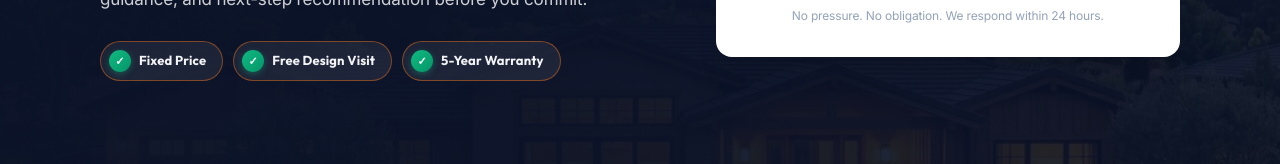
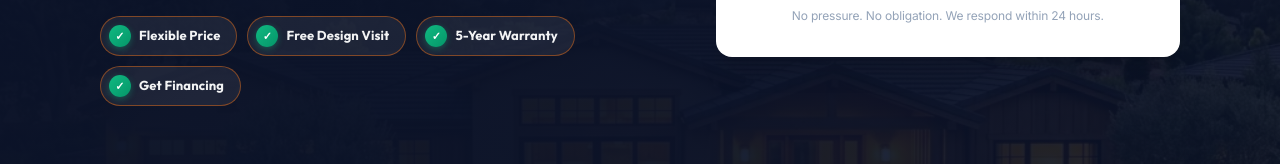
Before and after one commit to nayem-ads/socalremodel-landing, a website: page index.html in a window 1280 px wide. Shown: the part 636-800 px from the top of the page. Drawn offline with Linux system fonts and the light colour scheme.

Commit message:
feat: update trust badges to Flexible Price and add Get Financing

```diff
--- a/index.html
+++ b/index.html
@@ -1483,9 +1483,10 @@
           Planning a kitchen remodel, ADU, garage conversion, home addition, or full renovation? Get a realistic cost range, timeline guidance, and next-step recommendation before you commit.
         </p>
         <div class="hero-trust-pills fade-up delay-3">
-          <div class="trust-pill"><span class="tp-check">&#10003;</span>Fixed Price</div>
+          <div class="trust-pill"><span class="tp-check">&#10003;</span>Flexible Price</div>
           <div class="trust-pill"><span class="tp-check">&#10003;</span>Free Design Visit</div>
           <div class="trust-pill"><span class="tp-check">&#10003;</span>5-Year Warranty</div>
+          <div class="trust-pill"><span class="tp-check">&#10003;</span>Get Financing</div>
         </div>
       </div>
 
```
